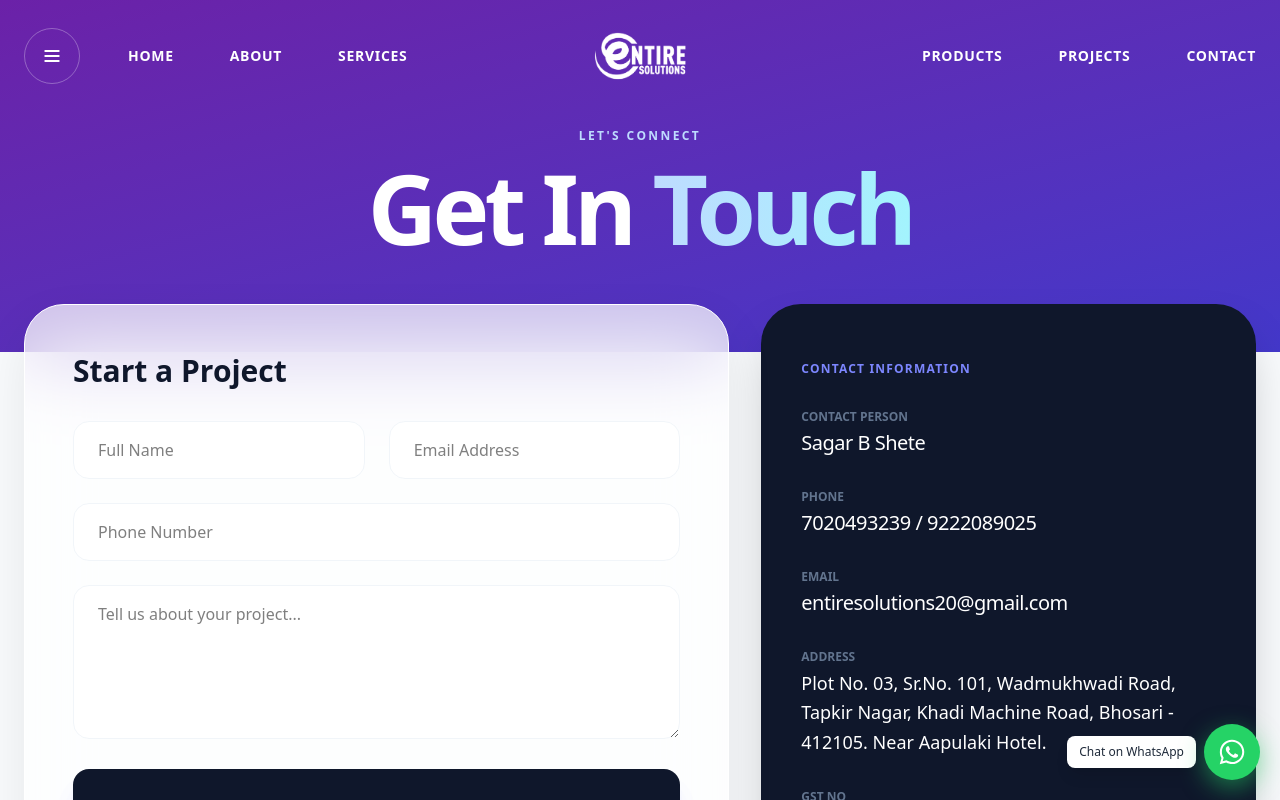
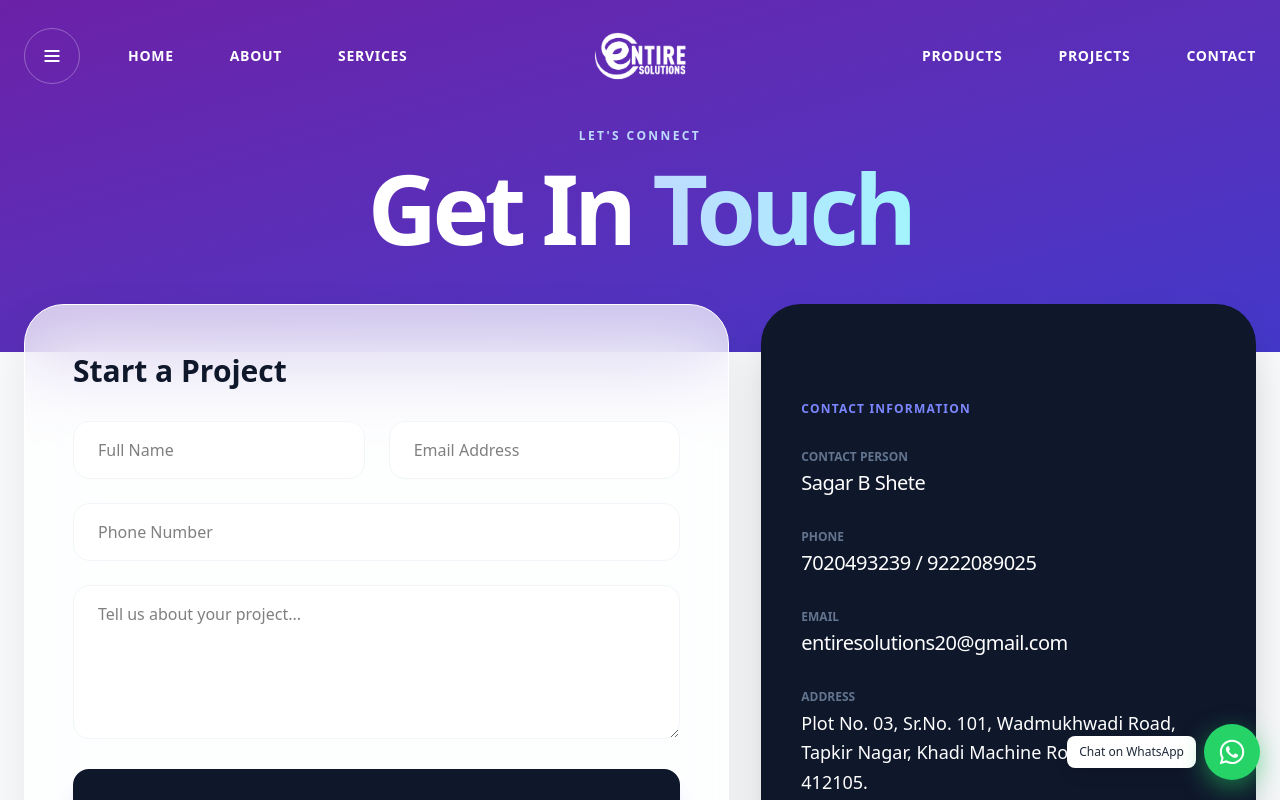
Before and after one commit to BhagyeshDere/entire-solutions, a Next.js app: page /contact in a window 1280 px wide. Shown: the top 800 px of the page. Built offline with nearby package versions, Linux system fonts and the light colour scheme.

Commit message:
Update contact page

```diff
--- a/app/contact/page.tsx
+++ b/app/contact/page.tsx
@@ -1,24 +1,49 @@
 "use client";
 
+import { motion } from "framer-motion";
+
 export default function ContactPage() {
+  // Animation variants
+  const containerVariants = {
+    hidden: { opacity: 0 },
+    visible: { opacity: 1, transition: { staggerChildren: 0.2 } },
+  };
+
+  const itemVariants = {
+    hidden: { opacity: 0, y: 30 },
+    visible: { opacity: 1, y: 0, transition: { duration: 0.6, ease: "easeOut" } },
+  };
+
   return (
     <main className="min-h-screen bg-[#f8fafc] relative overflow-hidden">
 
-      {/* --- UPDATED DARK PURPLE HERO SECTION --- */}
-      <div className="bg-gradient-to-br from-[#6b21a8] to-[#4338ca] pt-32 pb-24 px-6">
+      {/* Hero Section */}
+      <motion.div
+        initial={{ opacity: 0 }}
+        animate={{ opacity: 1 }}
+        transition={{ duration: 0.8 }}
+        className="bg-gradient-to-br from-[#6b21a8] to-[#4338ca] pt-32 pb-24 px-6"
+      >
         <div className="max-w-7xl mx-auto text-center">
           <span className="text-blue-200 font-bold tracking-[0.2em] uppercase text-xs mb-4 block">Let's connect</span>
           <h1 className="text-6xl md:text-8xl font-black text-white tracking-tighter">
             Get In <span className="text-transparent bg-clip-text bg-gradient-to-r from-blue-200 to-cyan-200">Touch</span>
           </h1>
         </div>
-      </div>
+      </motion.div>
 
-      {/* Main Content (Untouched structure) */}
-      <div className="max-w-7xl mx-auto relative z-10 px-6 -mt-12">
+      {/* Main Content */}
+      <motion.div
+        variants={containerVariants}
+        initial="hidden"
+        whileInView="visible"
+        viewport={{ once: true, amount: 0.2 }}
+        className="max-w-7xl mx-auto relative z-10 px-6 -mt-12"
+      >
         <div className="grid lg:grid-cols-12 gap-8 items-stretch">
+
           {/* Form Card */}
-          <div className="lg:col-span-7 bg-white/70 backdrop-blur-2xl p-8 md:p-12 rounded-[2.5rem] border border-white shadow-[0_20px_50px_rgba(0,0,0,0.08)] flex flex-col justify-between">
+          <motion.div variants={itemVariants} className="lg:col-span-7 bg-white/70 backdrop-blur-2xl p-8 md:p-12 rounded-[2.5rem] border border-white shadow-[0_20px_50px_rgba(0,0,0,0.08)] flex flex-col justify-between">
             <h2 className="text-3xl font-bold text-slate-900 mb-8">Start a Project</h2>
             <form className="space-y-6">
               <div className="grid md:grid-cols-2 gap-6">
@@ -32,10 +57,10 @@ export default function ContactPage() {
                 Send Message
               </button>
             </form>
-          </div>
+          </motion.div>
 
           {/* Details Column */}
-          <div className="lg:col-span-5 space-y-6">
+          <motion.div variants={itemVariants} className="lg:col-span-5 space-y-6">
             <div className="bg-slate-900 rounded-[2.5rem] p-10 text-white shadow-2xl h-full flex flex-col justify-center">
               <h3 className="text-indigo-400 uppercase tracking-widest text-xs font-bold mb-8">Contact Information</h3>
               <div className="space-y-8">
@@ -54,31 +79,26 @@ export default function ContactPage() {
                 <div>
                   <p className="text-slate-500 text-xs uppercase font-semibold">Address</p>
                   <p className="text-lg font-medium mt-1 leading-relaxed">
-                    Plot No. 03, Sr.No. 101, Wadmukhwadi Road, Tapkir Nagar, Khadi Machine Road, Bhosari - 412105. Near Aapulaki Hotel.
+                    Plot No. 03, Sr.No. 101, Wadmukhwadi Road, Tapkir Nagar, Khadi Machine Road, Bhosari - 412105.
                   </p>
-                </div>
-                <div>
-                  <p className="text-slate-500 text-xs uppercase font-semibold">GST No</p>
-                  <p className="text-xl font-medium mt-1 tracking-tight font-mono">27AAIFE3965C1ZG</p>
                 </div>
               </div>
             </div>
-          </div>
+          </motion.div>
         </div>
 
         {/* Map Section */}
-        <div className="mt-8 w-full h-[600px] rounded-[2.5rem] overflow-hidden border-4 border-white shadow-xl relative group mb-24">
+        <motion.div variants={itemVariants} className="mt-8 w-full h-[600px] rounded-[2.5rem] overflow-hidden border-4 border-white shadow-xl relative group mb-24">
           <iframe
             src="https://www.google.com/maps/embed?pb=!1m18!1m12!1m3!1d3780.892016462744!2d73.86470007575292!3d18.66579046603417!2m3!1f0!2f0!3f0!3m2!1i1024!2i768!4f13.1!3m3!1m2!1s0x3bc2c813c9e6d32f%3A0x6b77209774618e40!2sWadmukhwadi%20Rd%2C%20Bhosari%2C%20Pimpri-Chinchwad%2C%20Maharashtra!5e0!3m2!1sen!2sin!4v1717319000000!5m2!1sen!2sin"
             className="w-full h-full filter grayscale group-hover:grayscale-0 transition-all duration-700"
             style={{ border: 0 }}
             allowFullScreen
             loading="lazy"
-            referrerPolicy="no-referrer-when-downgrade"
             title="Location Map"
           />
-        </div>
-      </div>
+        </motion.div>
+      </motion.div>
     </main>
   );
 }
```
